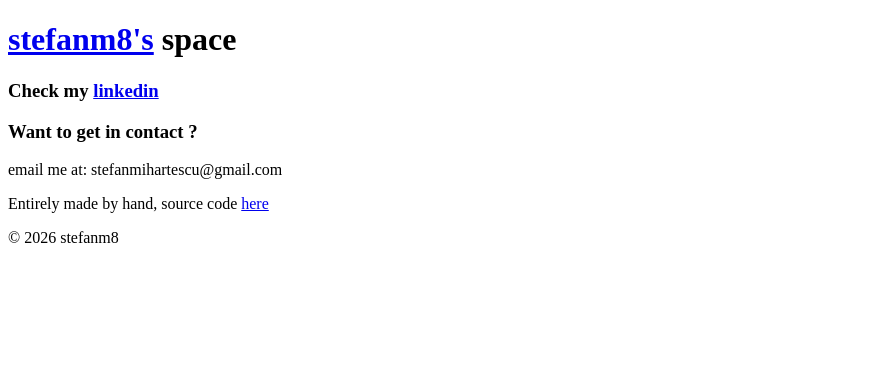
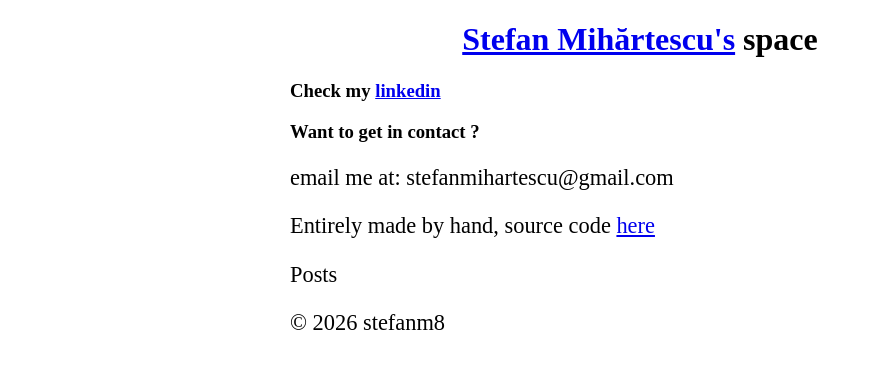
Before and after one commit to stefanm8/stefanm8.github.io, a plain HTML site: page index.html in a window 1280 px wide. Shown: the whole page, without its empty margins (0-872 px from the left). Drawn offline with Linux system fonts and the light colour scheme.

Commit message:
some styles

```diff
--- /dev/null
+++ b/assets/style.css
@@ -0,0 +1,17 @@
+h1 {
+  font-size: 2rem;
+  text-align: center;
+}
+
+body {
+  max-width: 700px;
+  text-wrap: pretty;
+  margin: 0 auto;
+}
+
+p, li {
+  font-size: 1.4rem;
+}
+a {
+  overflow-wrap: anywhere;
+}
--- a/index.html
+++ b/index.html
@@ -4,12 +4,13 @@
 <head>
     <meta charset="UTF-8">
     <meta name="viewport" content="width=device-width, initial-scale=1.0">
+    <link rel="stylesheet" href="/assets/style.css"/>
     <title>stefanm8's Personal Website</title>
 </head>
 <body>
 
     <h1>
-        <a href="https://github.com/stefanm8">stefanm8's</a> space
+        <a href="https://github.com/stefanm8">Stefan Mihărtescu's</a> space
     </h1>
 
     <h3>
@@ -22,6 +23,7 @@
 
     <p> Entirely made by hand, source code <a href="https://github.com/stefanm8/stefanm8.github.io">here</a></p>
 
+    <p>Posts</p>
     <div id="container"></div>
 
     <script>
```
Also changed, not shown: 1 other file.
